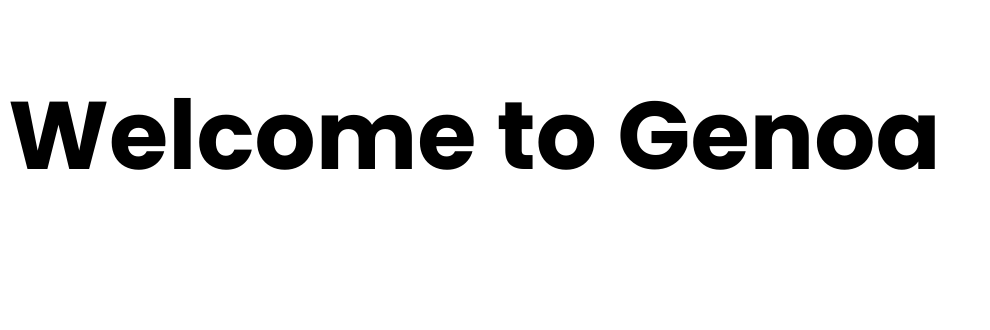
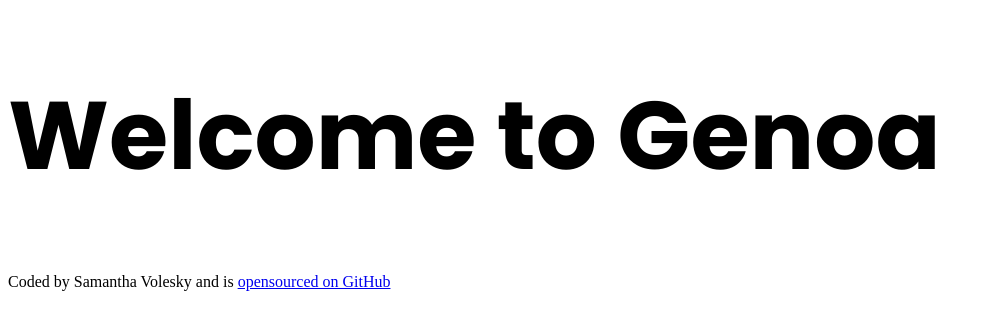
Before and after one commit to sjvolesky/city-project, a plain HTML site: page index.html in a window 1280 px wide. Shown: the whole page, without its empty margins (0-990 px from the left). Drawn offline with Linux system fonts and the light colour scheme.

Commit message:
added link to GitHub repository

```diff
--- a/index.html
+++ b/index.html
@@ -14,5 +14,12 @@
   </head>
   <body>
     <h1>Welcome to Genoa</h1>
+
+    <footer>
+      Coded by Samantha Volesky and is
+      <a href="https://github.com/sjvolesky/city-project.git" target="_blank"
+        >opensourced on GitHub</a
+      >
+    </footer>
   </body>
 </html>
```
